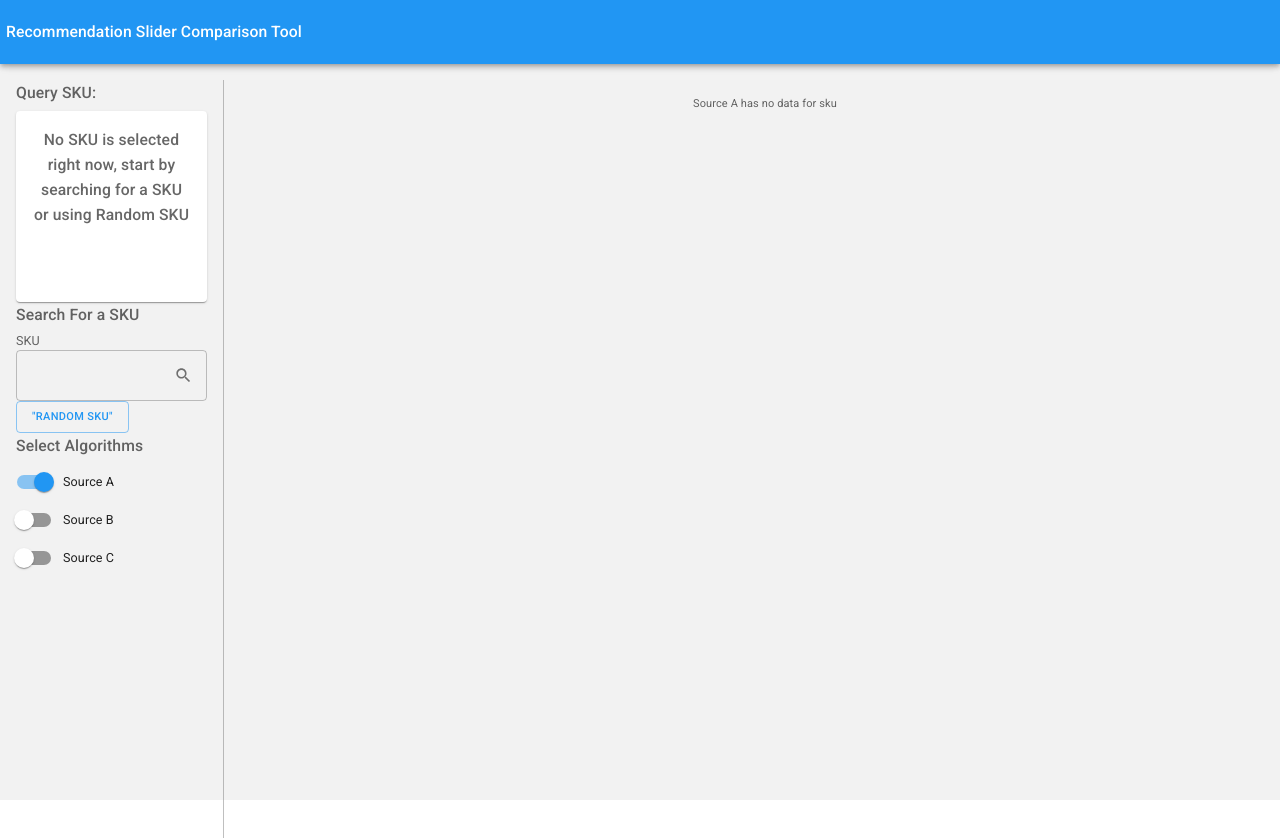
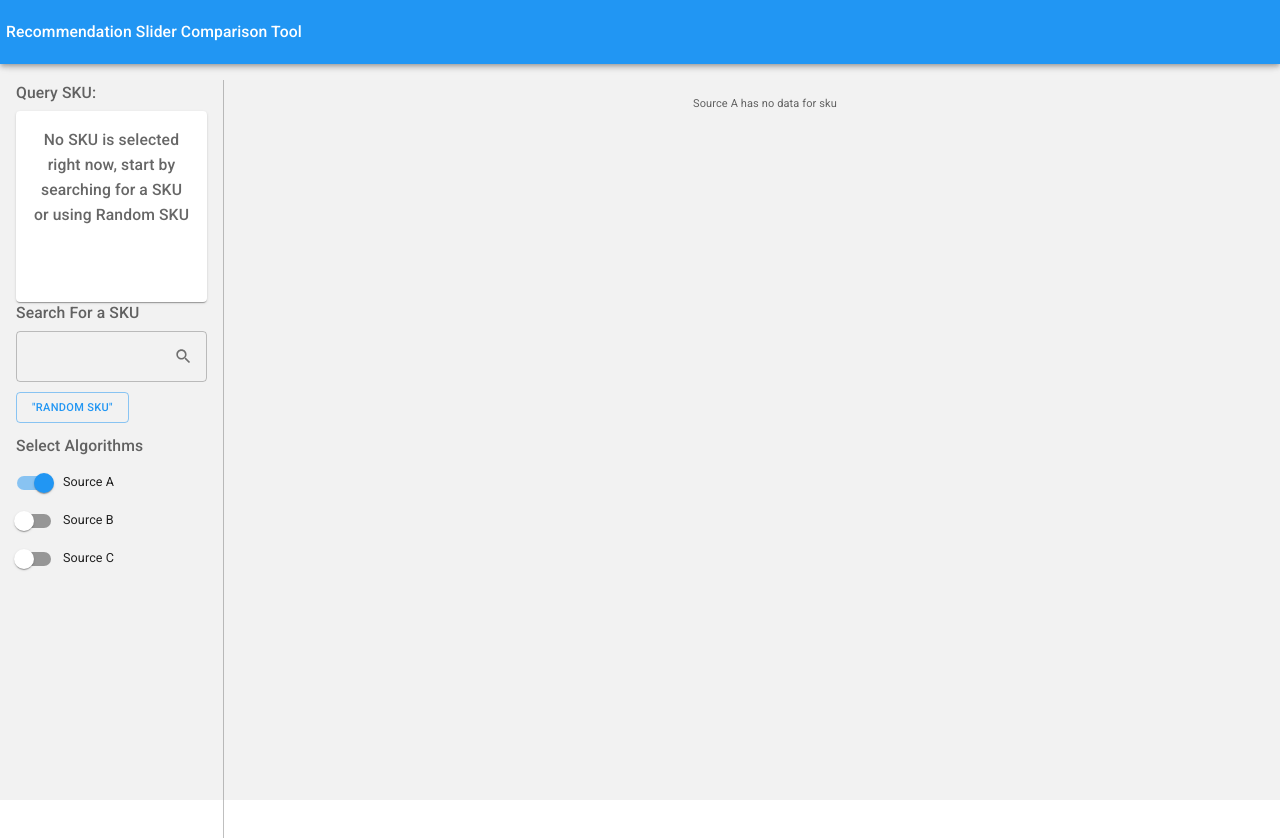
Before and after one commit to david-fennessey/slider-comparison-app, a React (Create React App) app: page / in a window 1280 px wide. Shown: the top 838 px of the page. Built offline with nearby package versions, Linux system fonts and the light colour scheme.

Commit message:
fixing styling

```diff
--- a/src/components/Sidebar/index.jsx
+++ b/src/components/Sidebar/index.jsx
@@ -6,7 +6,6 @@ import {
   Card,
   CardContent,
   InputAdornment,
-  InputLabel,
   TextField,
   Typography,
 } from "@mui/material";
@@ -14,7 +13,6 @@ import {
 import ModelCheckboxes from "../ModelCheckboxes/ModelCheckboxes";
 import RandomSkuButton from "../OutlinedButton";
 import { ProductTile } from "../RecommendationCarousel/RecommendationCarousel";
-
 const Sidebar = ({
   models,
   setModelVisibility,
@@ -33,9 +31,18 @@ const Sidebar = ({
         height: "100vh",
         paddingRight: "1rem",
         borderRight: "1px solid rgba(128, 128, 128, 0.5)",
+        display: "flex",
+        flexDirection: "column",
+        "& > div": {
+          marginBottom: "10px",
+        },
       }}
     >
-      <Box>
+      <Box
+        sx={{
+          height: "210px",
+        }}
+      >
         <Typography
           variant="h6"
           color="textSecondary"
@@ -71,13 +78,6 @@ const Sidebar = ({
         >
           Search For a SKU
         </Typography>
-        <InputLabel
-          shrink={!!querySku}
-          htmlFor="outlined-basic"
-          style={{ display: !!querySku ? "none" : "block" }}
-        >
-          SKU
-        </InputLabel>
         <TextField
           id="outlined-basic"
           label=""
@@ -96,7 +96,6 @@ const Sidebar = ({
       <Box>
         <RandomSkuButton setQuerySku={setQuerySku} allSkus={allSkus} />
       </Box>
-
       <Box>
         <Typography
           variant="h6"
```
